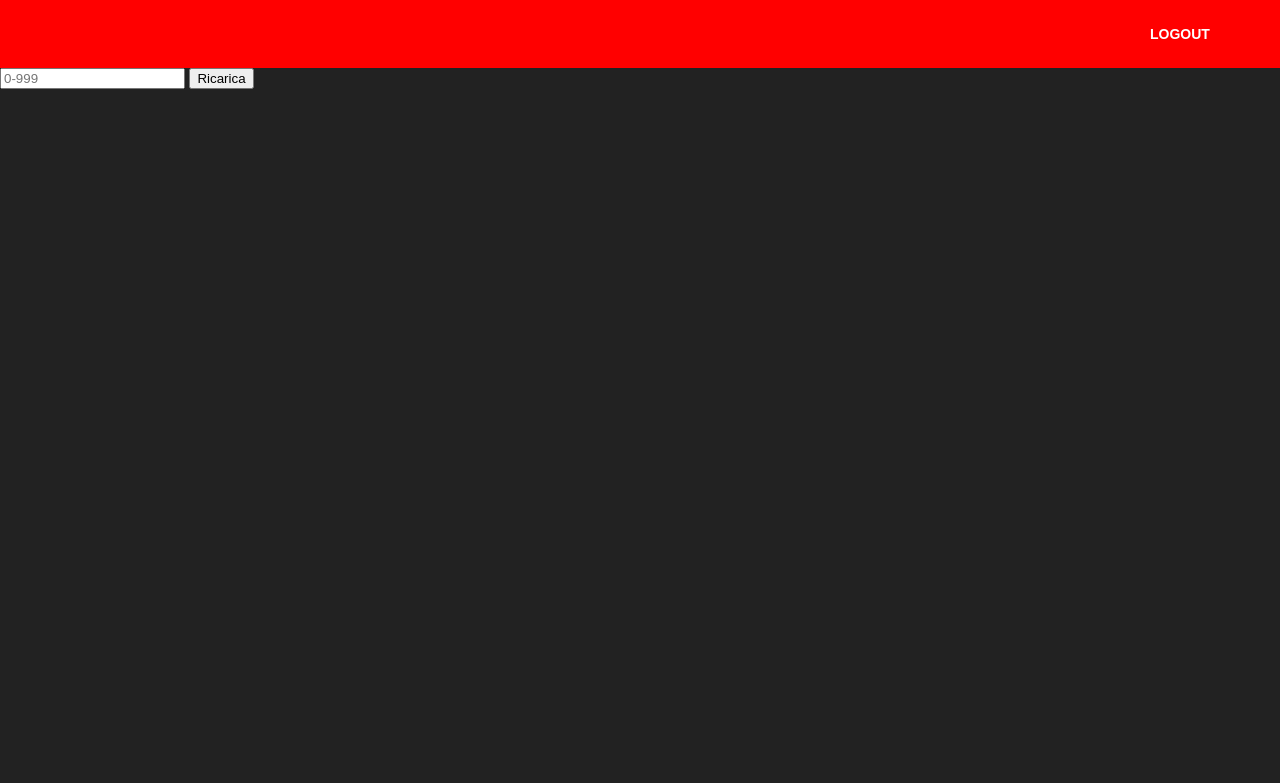
After one commit to DeMariaMattia/MYC, a PHP site: page /ricaricaSaldo.php in a window 1280 px wide. The commit adds this page. Shown: the top 783 px of the page. Run offline with PHP 8.4, Linux system fonts and the light colour scheme; some libraries are stand-ins or nearby versions.

Commit message:
Ricarica Tessera

```diff
--- a/Progetto_MYC/Catalogo.php
+++ b/Progetto_MYC/Catalogo.php
@@ -1,6 +1,10 @@
 <?php session_start(); ?>
 <html>
-<link rel="stylesheet" href="Stile.css">
+
+<head>
+  <title>Catalogo</title>
+  <link rel="stylesheet" href="Stile.css">
+</head>
 <nav class="header">
   <ul>
     <li class="alignLI"><a href="Carrello.php">Carrello</a></li>
--- a/Progetto_MYC/Config.php
+++ b/Progetto_MYC/Config.php
@@ -2,7 +2,7 @@
 define('DB_SERVER', 'localhost');
 define('DB_USERNAME', 'root');
 define('DB_PASSWORD', '');
-define('DB_NAME', 'dbmyc');
+define('DB_NAME', 'dbmyc_intermedio');
 
 $link = mysqli_connect(DB_SERVER, DB_USERNAME, DB_PASSWORD, DB_NAME);
 
--- a/Progetto_MYC/Registrazione.php
+++ b/Progetto_MYC/Registrazione.php
@@ -42,7 +42,11 @@ if (isset($_POST['btn_registrazione'])) {
 ?>
 
 <html>
+
+<head>
+    <title>Registrazione</title>
     <link rel="stylesheet" href="Stile.css">
+</head>
 <nav class="header">
     <ul>
         <li class="alignL_R"><a href="Login.php">Login</a></li>
--- a/Progetto_MYC/ScansioneCodice.php
+++ b/Progetto_MYC/ScansioneCodice.php
@@ -50,6 +50,7 @@ if($_SERVER["REQUEST_METHOD"]=="POST"){
 ?>
 <html>
   <head>
+      <title>Scansione Codice</title>
     <link rel="stylesheet" href="Stile.css">
   </head>
           <nav class="header">
--- a/Progetto_MYC/Stile.css
+++ b/Progetto_MYC/Stile.css
@@ -1,4 +1,5 @@
 @import url('https://css.gg/search.css');
+
 body {
 	margin: 0;
 	background: #222;
@@ -13,7 +14,7 @@ body {
 }
 
 header {
-  background:red;
+	background: red;
 }
 
 header::after {
@@ -40,7 +41,7 @@ nav li {
 }
 
 nav a {
-  color:white;
+	color: white;
 	text-decoration: none;
 	text-transform: uppercase;
 	font-size: 14px;
@@ -49,6 +50,7 @@ nav a {
 nav a:hover {
 	color: #000;
 }
+
 nav a::before {
 	content: '';
 	display: block;
@@ -66,37 +68,40 @@ nav a:hover::before {
 	width: 100%;
 }
 
-.header{
+.header {
 	background-color: red;
 	display: flex;
-	align-items:center;
+	align-items: center;
 }
-.header .alignLI{
+
+.header .alignLI {
 	margin-left: 130px;
 }
-.header .alignL_R{
+
+.header .alignL_R {
 	margin-left: 1100px;
 }
-.text{
-    color:white;
+
+.text {
+	color: white;
 	text-align: center;
 	margin-top: 15%;
 	font-family: "Verdana, Geneva, Tahoma, sans-serif";
 }
 
-.search_wrap{
+.search_wrap {
 	width: 500px;
 	margin: 38px auto;
 }
 
-.search_wrap .search_box{
+.search_wrap .search_box {
 	position: relative;
 	width: 500px;
 	height: 60px;
 
 }
 
-.search_wrap .search_box .input{
+.search_wrap .search_box .input {
 	position: absolute;
 	top: 0;
 	left: 0;
@@ -109,7 +114,7 @@ margin-left: 130px;
 	border: none;
 }
 
-.search_wrap .search_box .rosso{
+.search_wrap .search_box .rosso {
 	position: absolute;
 	top: 50%;
 	transform: translateY(-50%);
@@ -128,52 +133,55 @@ margin-left: 130px;
 
 }
 
-.search_wrap .search_box .btn:hover{
-	background:grey;
+.search_wrap .search_box .btn:hover {
+	background: grey;
 }
-.search_wrap .search_box .rosso:hover{
+
+.search_wrap .search_box .rosso:hover {
 	filter: brightness(.8);
 }
 
-.search_wrap .search_box .btn.btn_common .fas{
+.search_wrap .search_box .btn.btn_common .fas {
 	position: absolute;
 	top: 50%;
 	left: 50%;
-	transform: translate(-50%,-50%);
+	transform: translate(-50%, -50%);
 	color: #fff;
 	font-size: 20px;
 }
 
 
-.search_wrap.search_wrap_3 .search_box .input{
+.search_wrap.search_wrap_3 .search_box .input {
 	padding-right: 80px;
 }
 
 
-.search_wrap.search_wrap_3 .search_box .input{
+.search_wrap.search_wrap_3 .search_box .input {
 	border-radius: 50px;
 }
 
-.search_wrap.search_wrap_3 .search_box .btn{
+.search_wrap.search_wrap_3 .search_box .btn {
 	right: 0px;
 	border-radius: 50%;
 }
 
-.SpostaBar{
+.SpostaBar {
 	margin-top: 0%;
 }
-.ButtonCerca{
+
+.ButtonCerca {
 	background-color: red;
 	width: 50px;
 	height: 50px;
 	border-radius: 45%;
 	position: absolute;
 }
-.gg-search{
+
+.gg-search {
 	position: absolute;
 }
 
-.centerForm{
+.centerForm {
 	position: absolute;
 	top: 50%;
 	left: 50%;
@@ -182,15 +190,16 @@ position: absolute;
 	width: 100px;
 	height: 100px;
 }
-.centerForm .label{
-	color:red;
+
+.centerForm .label {
+	color: red;
 	text-align: center;
 	margin-top: 15%;
 	font-family: 'Work Sans', sans-serif;
 	font-size: 30px;
 }
 
-#selected{
+#selected {
 	color: black;
 }
 
@@ -279,24 +288,32 @@ position: absolute;
 	outline: none;
 	border: none;
 }
-.TableProva{
+
+.TableProva {
 	background-color: red;
 	align-items: center;
 	margin-left: 405px;
 }
-.TableProva .Text{
+
+.TableProva .Text {
 	color: white;
 	font-weight: bold;
 	padding-right: 50px;
 	text-align: center;
 }
-.TableProva .Text2{
+
+.TableProva .Text2 {
 	color: black;
 	font-weight: bold;
 	padding-right: 50px;
 	text-align: center;
 }
-.alignIMG{
+
+.alignIMG {
 	align-items: center;
 	width: 400px;
 }
+
+p {
+	color: white;
+}
--- /dev/null
+++ b/Progetto_MYC/ricaricaSaldo.php
@@ -0,0 +1,38 @@
+<?php
+require_once "Config.php";
+session_start();
+
+if (isset($_SESSION["ID_Cliente"]) && $_SERVER["REQUEST_METHOD"] == "POST" && !empty($_POST["ricarica"])) {
+    $select_query = "SELECT Saldo FROM tessera WHERE ID_Utente = $_SESSION[ID_Cliente]";
+    $result = mysqli_query($link, $select_query);
+    $row = mysqli_fetch_array($result);
+
+    $nuovo_saldo = $row["Saldo"] + $_POST["ricarica"];
+
+    $update_query = "UPDATE tessera SET saldo = $nuovo_saldo WHERE ID_Utente = $_SESSION[ID_Cliente]";
+    mysqli_query($link, $update_query);
+
+    header("location:Tessera.php");
+}
+?>
+
+<html>
+
+<head>
+    <title>Ricarica</title>
+    <link rel="stylesheet" href="Stile.css">
+</head>
+<nav class="header">
+    <ul>
+        <li class="alignL_R"><a href="Logout.php">Logout</a></li>
+    </ul>
+</nav>
+
+<body>
+    <form action="<?php echo htmlspecialchars($_SERVER["PHP_SELF"]); ?>" method="post">
+        <input type="number" name="ricarica" placeholder="0-999">
+        <input type="submit" value="Ricarica" name="ricarica">
+    </form>
+</body>
+
+</html>
```
Also changed, not shown: Progetto_MYC/Carrello.php (+9 -1 lines), Progetto_MYC/Login.php (+9 -6 lines), Progetto_MYC/Tessera.php (+8 -1 lines). Lines whose indentation alone changed are shown as unchanged.
